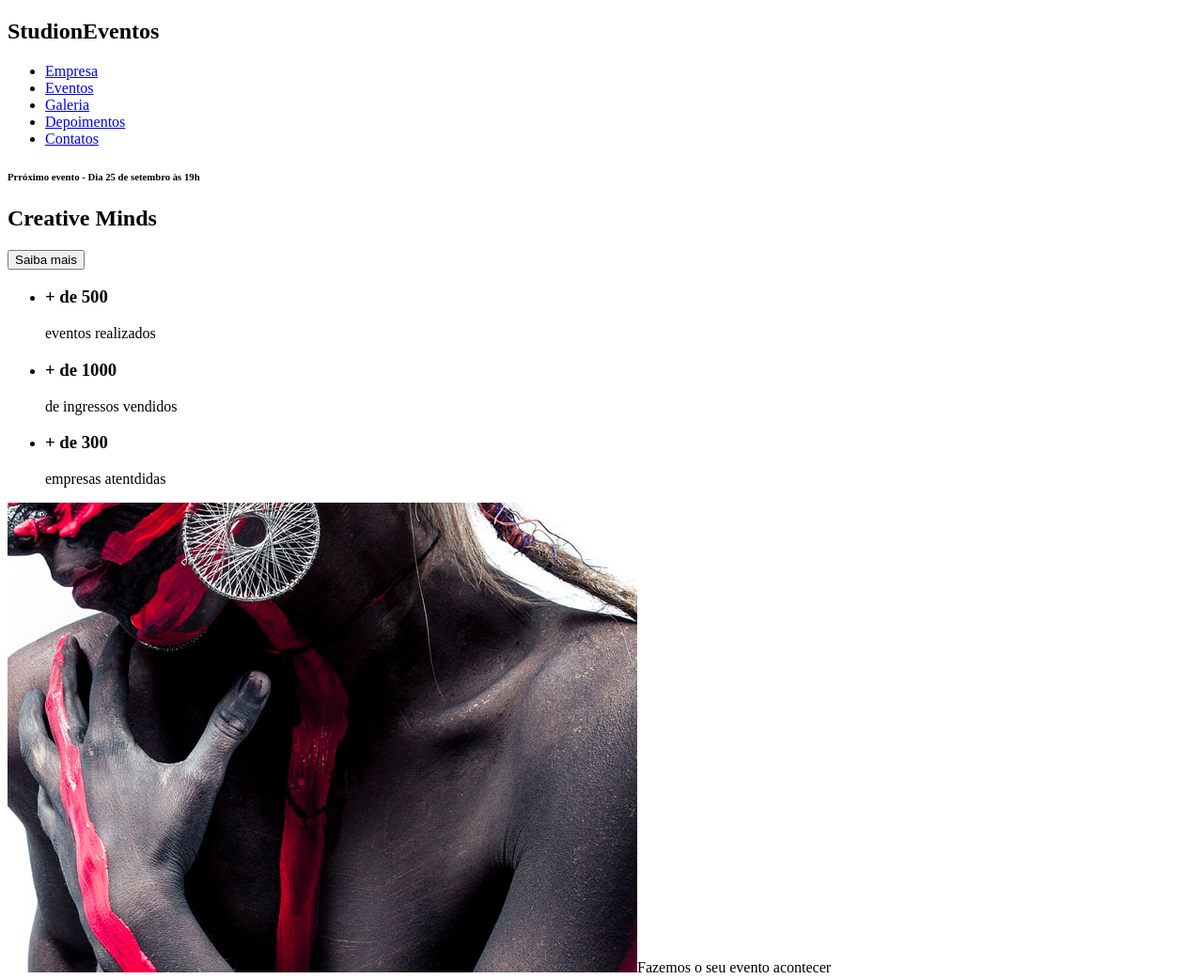
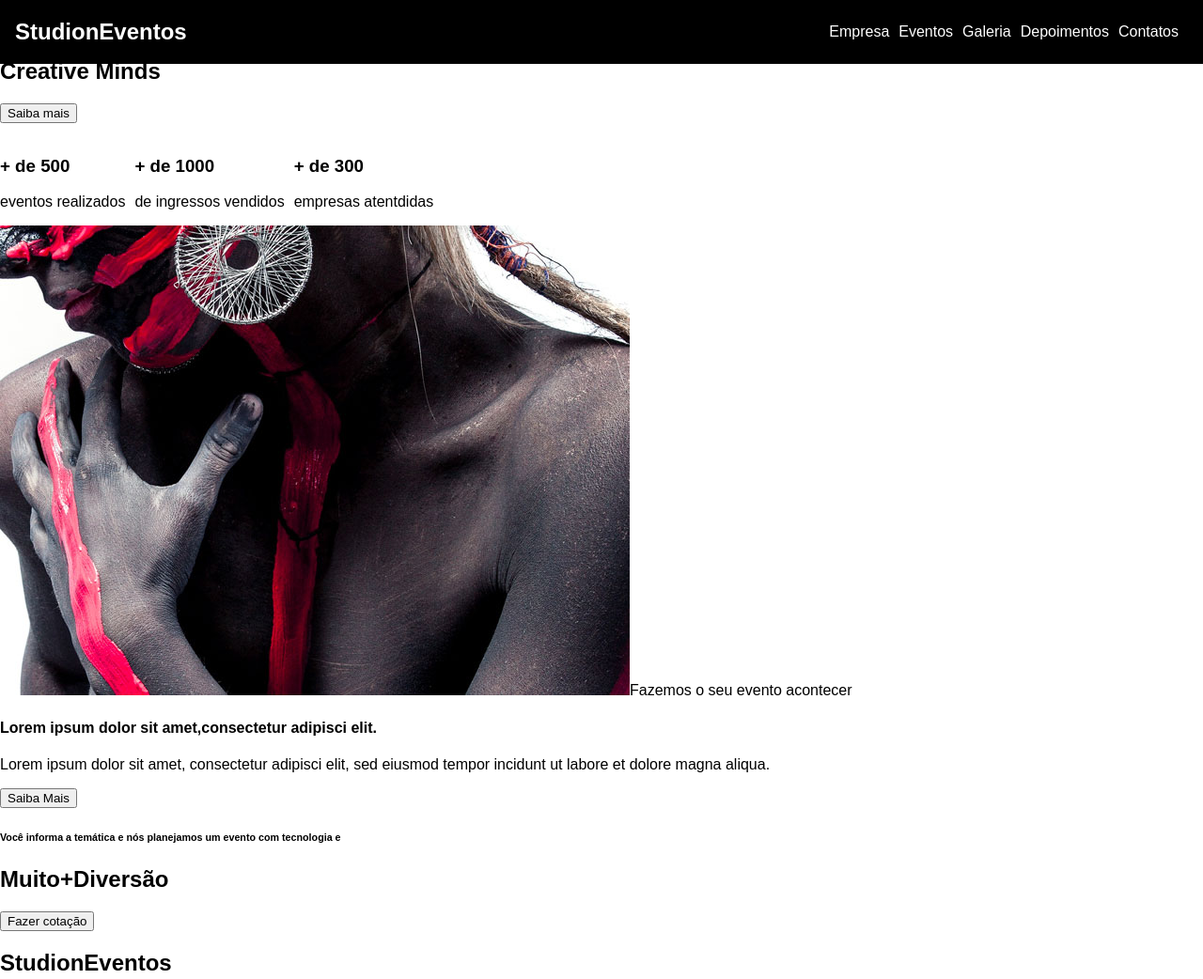
Before and after one commit to ogabrieol/studion, a website: page src/index.html in a window 1280 px wide. Shown: the top 1042 px of the page at 94% size. Drawn offline with Linux system fonts and the light colour scheme.

Commit message:
feat(nav): added base style

```diff
--- a/src/index.html
+++ b/src/index.html
@@ -3,13 +3,14 @@
 <head>
     <meta charset="UTF-8">
     <meta name="viewport" content="width=device-width, initial-scale=1.0">
+    <link rel="stylesheet" href="./style.css">
     <title>Studion</title>
 </head>
 
 <body>
-    <nav>
+    <nav class="navbar">
         <h1>Studi<span>on<span>Eventos</span></h1>
-        <ul>
+        <ul class="navbar_links">
             <li>
                 <a href="#Empresa">
                   Empresa
@@ -68,7 +69,7 @@
 <section>
 <div>
     <img src="./images/institutional.jpg"
-    <h6>Fazemos o seu evento acontecer</h6>
+  <h5>Fazemos o seu evento acontecer    </h5>
     <h4>Lorem ipsum dolor sit amet,consectetur adipisci elit.</h4>
 <p>
     Lorem ipsum dolor sit amet,
--- /dev/null
+++ b/src/style.css
@@ -0,0 +1,48 @@
+@import url('https://fonts.googleapis.com/css2?family=Montserrat:wght@400;700&display=swap');
+
+* {
+    box-sizing: border-box;
+}
+
+:root {
+    font-family: 'Montsserat', sans-serif;
+    font-size: 16px;
+}
+
+body {
+    margin: 0;
+}
+
+ul {
+    display: flex;
+    list-style: none;
+    padding-left: 0;
+}
+
+li {
+    margin-right: 0.625rem;
+}
+
+.navbar {
+position: fixed;
+display: grid ;
+grid-template-columns: 1fr 9fr;
+align-items: center;
+top: 0;
+left: 0;
+
+width: 100%;
+padding: 0 1rem;
+
+background-color: #000;
+color: #fff;
+}
+
+.navbar_links {
+    justify-self: end;
+}
+
+.navbar_links a {
+    color: #fff;
+    text-decoration: none;
+}
```
